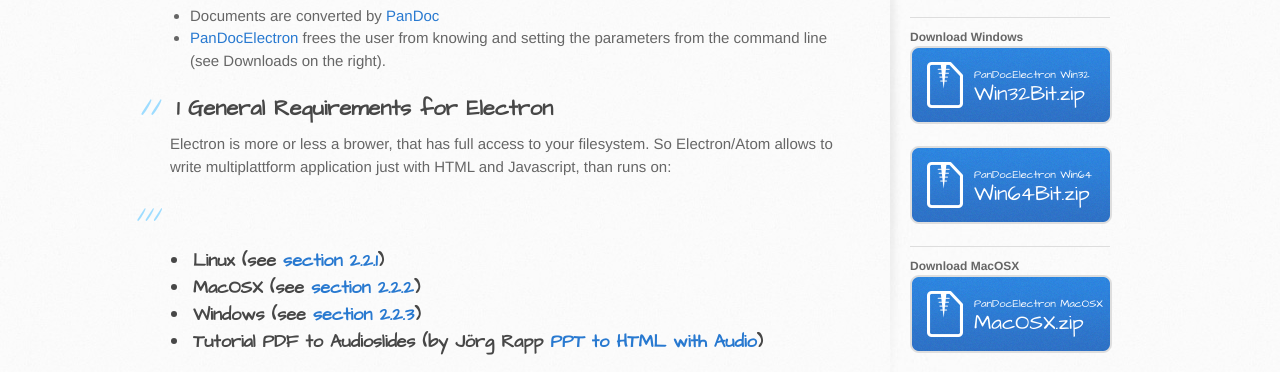
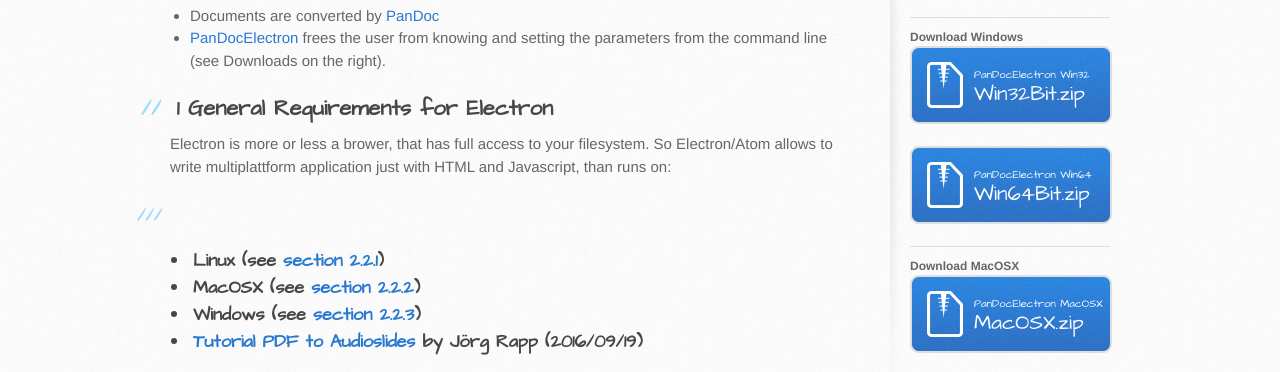
Before and after one commit to niebert/PanDocElectron, a plain HTML site: page index.html in a window 1280 px wide. Shown: the part 423-795 px from the top of the page. Drawn offline with Linux system fonts and the light colour scheme.

Commit message:
Link adapted to Joerg Rapps Tutorial

```diff
--- a/index.html
+++ b/index.html
@@ -49,7 +49,7 @@
 <li>Linux (see <a href="#SEC5">section 2.2.1</a>) </li>
 <li>MacOSX (see <a href="#SEC6">section 2.2.2</a>) </li>
 <li>Windows (see <a href="#SEC7">section 2.2.3</a>)</li>
-<li>Tutorial PDF to Audioslides (by J&ouml;rg Rapp <a href="tutorial/TutorialPPTtoHTML_final.pdf" target="_blank">PPT to HTML with Audio</a>)</li>
+<li><a href="tutorial/TutorialPPTtoHTML_final.pdf" target="_blank">Tutorial PDF to Audioslides</a> by J&ouml;rg Rapp (2016/09/19)</li>
 </ul>
 </h3>
 
```
